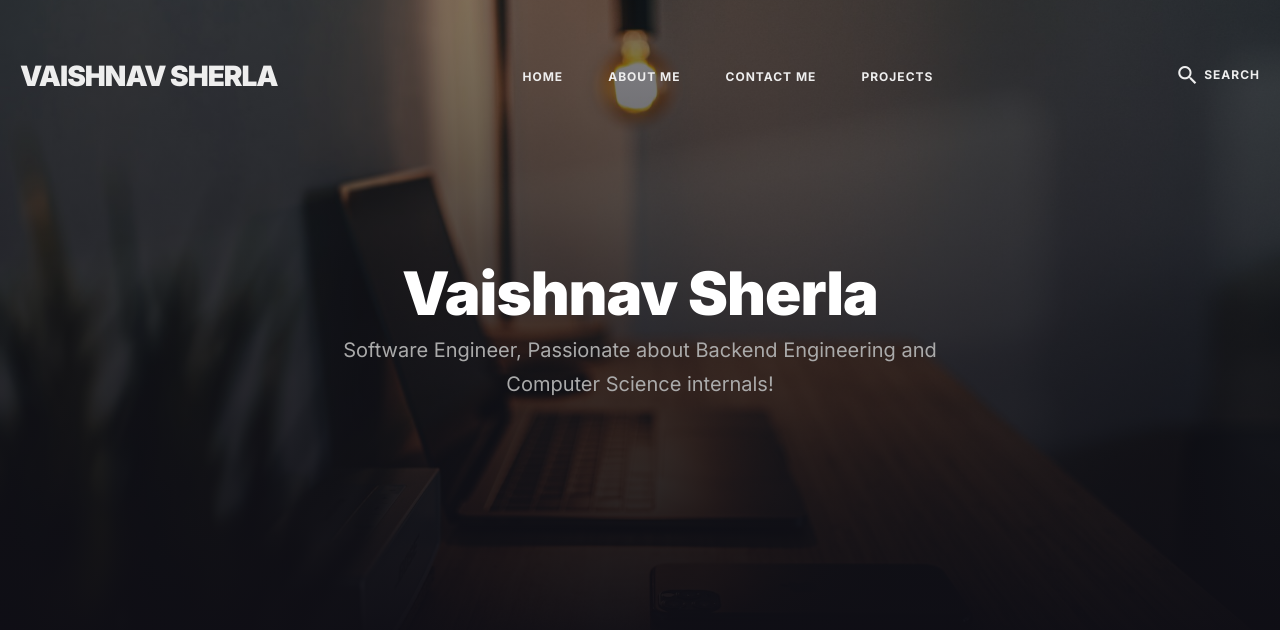
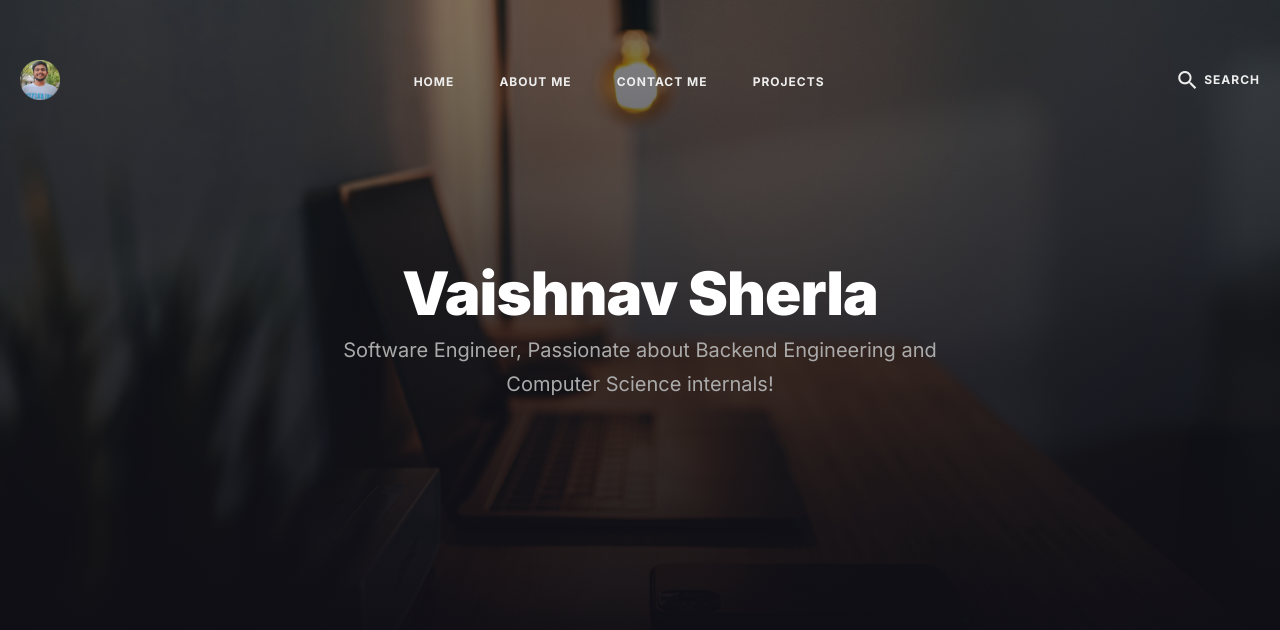
Before and after one commit to VaishnavSherla/vaishnavsherla.github.io, a Jekyll site: the page built from index.html, in a window 1280 px wide and 900 px high. Shown: the top 630 px of the window. Built offline with Jekyll 4.4.1, drawn with Linux system fonts in a browser that asks for light colours; nearby versions of some CDN libraries; the list of posts is cut into pages by our own code.

Commit message:
Update logo

```diff
--- a/_config.yml
+++ b/_config.yml
@@ -1,7 +1,7 @@
 #-------------------------------
 # General Site Settings
 title: Vaishnav Sherla
-logo:
+logo: '/images/portraits/head_circle.png'
 description: Meet Vaishnav, a Computer Science enthusiast skilled in Python, JavaScript, Golang, Flask, Django, and NodeJs. Passionate about backend engineering, concurrency, and computer science internals.
 domain: vaishnavsherla.github.io
 url: https://vaishnavsherla.github.io
```
